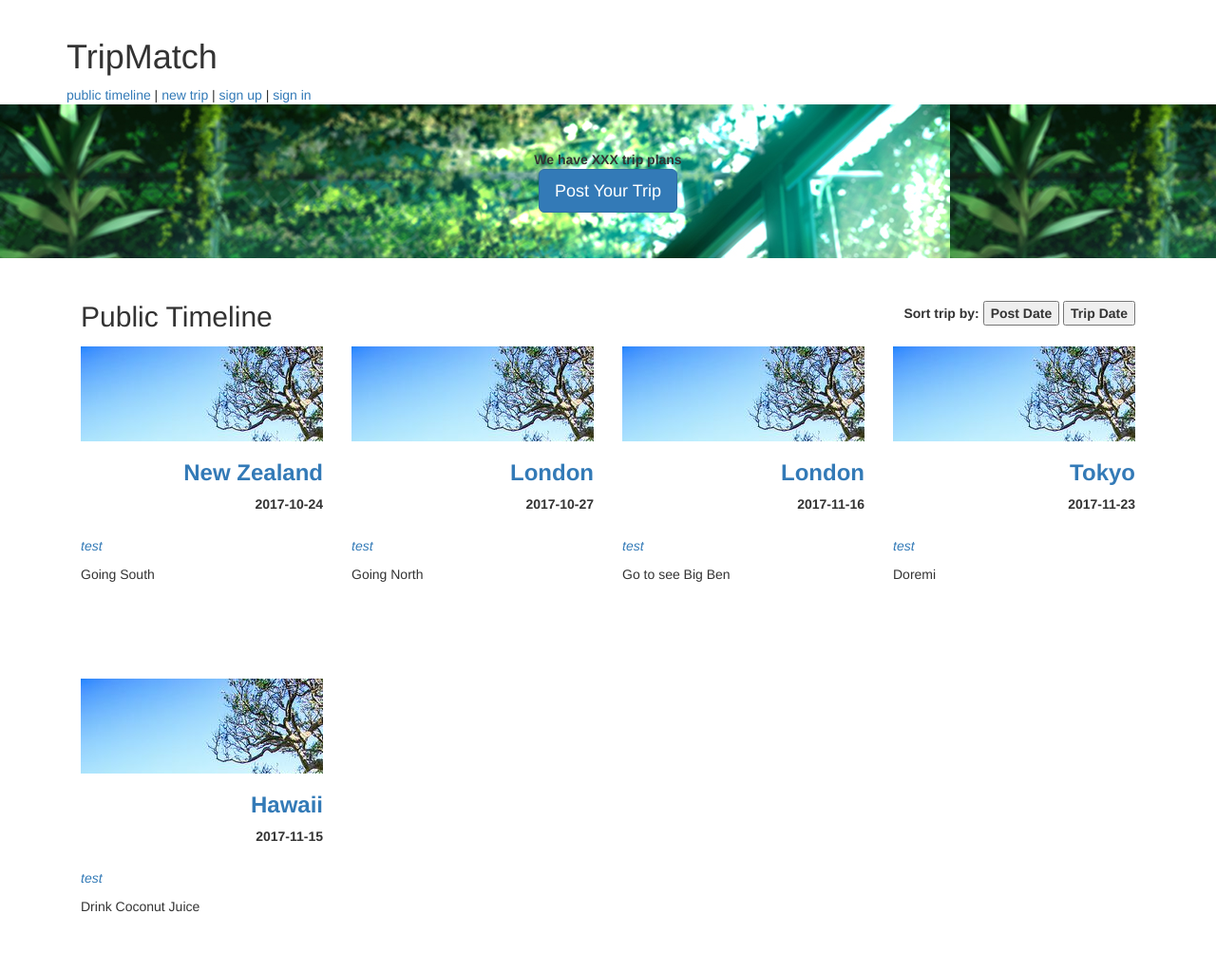
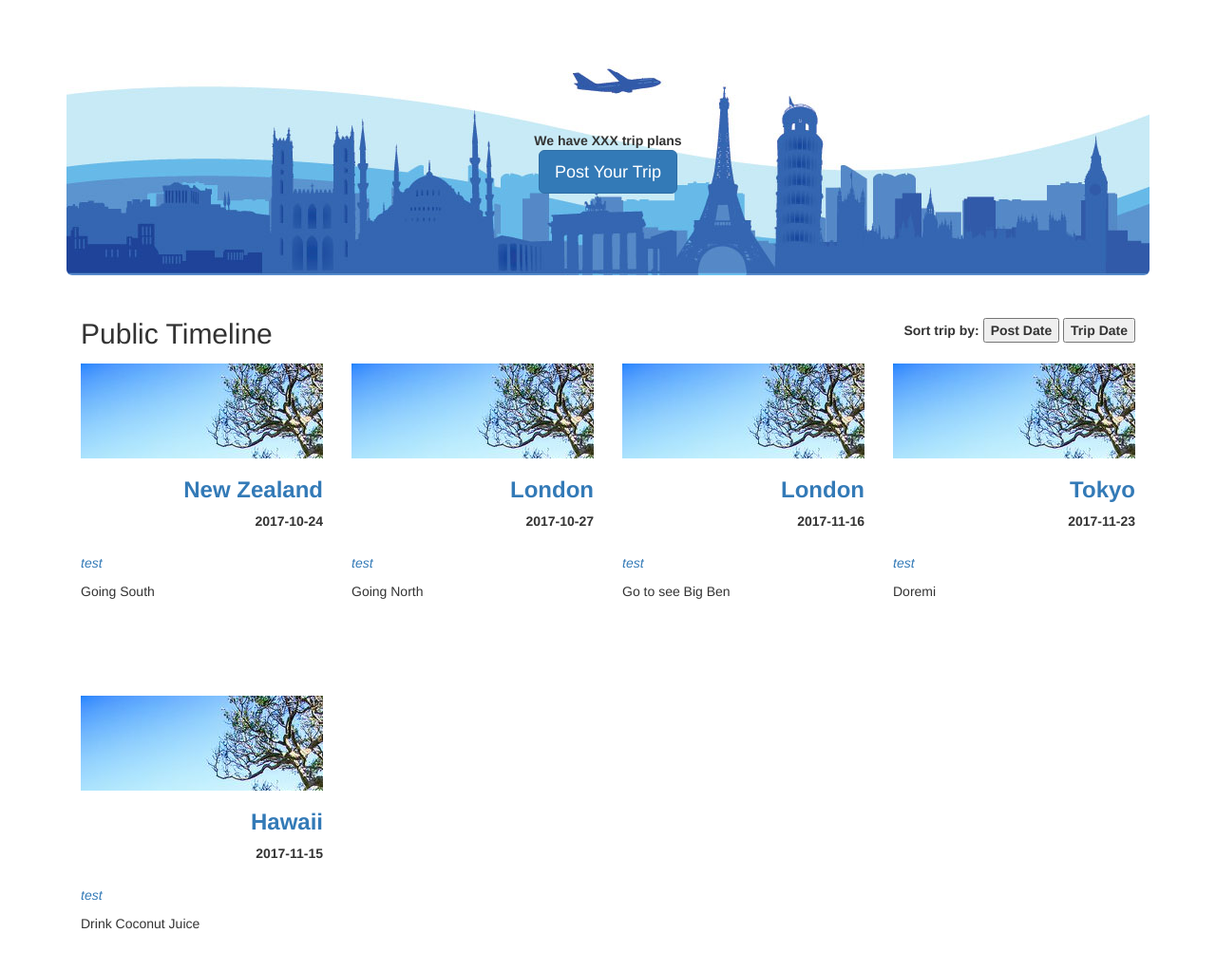
Before and after one commit to zx907/TripMatch, a Flask app: page / in a window 1280 px wide. Shown: the part 52-1074 px from the top of the page at 95% size. Run offline with Flask 2, Linux system fonts and the light colour scheme; data comes from the database, SQL or seed files in the repository; some libraries are stand-ins or nearby versions.

Commit message:
add some default img, and banner img, reposition jumbo button and remove quick link for now

```diff
--- a/memo.txt
+++ b/memo.txt
@@ -4,3 +4,8 @@ image without height and only width will keep aspect ratio
 make the login form on the navbar working
 
 ahh, now i can remove signup and signin links in the main page
+
+en...how to vertically center text and button in Jumbo part...
+hah, solved it.
+
+remove quick nav link? remove it. Wait, hide it?
--- a/tripmatch/static/style.css
+++ b/tripmatch/static/style.css
@@ -7,9 +7,14 @@
 }
 
 .jumbotron {
-    background-image: url('/static/Jumbo.jpg');
+    background-image: url('/static/banner/banner.jpg');
     width: 100%;
-    height: inherit;
+    height: 270px;
+}
+
+.jumbo-text {
+    position: relative;
+    top: 40%;
 }
 
 .destionation-card {
--- a/tripmatch/templates/layout.html
+++ b/tripmatch/templates/layout.html
@@ -37,12 +37,12 @@
         </div>
     </nav>
 
-    <div class="container">
+    <!-- <div class="container">
 
-        <title>{% block titile %}Welcome{% endblock %} | TripMatch</title>
+        <title>{% block titile %}Welcome{% endblock %} | TripMatch</title> -->
 
         <!-- Quick Nav -->
-        <div>
+        <!-- <div>
             <h1>TripMatch</h1>
 
             <div class="navigation">
@@ -52,15 +52,9 @@
                 <a href="{{ url_for('login') }}">sign in</a>
             </div>
         </div>
-    </div>
+    </div> -->
 
-    <!-- Jumbotron -->
-    <div class="jumbotron">
-        <div class="container text-center" >
-            <div class="total"><b>We have XXX trip plans</b></div>
-            <a href="{{url_for('new_trip')}}" class="btn btn-lg btn-primary">Post Your Trip</a>
-        </div>
-    </div>
+
 
 
     <div class="notification">
--- a/tripmatch/templates/timeline.html
+++ b/tripmatch/templates/timeline.html
@@ -1,4 +1,13 @@
 {% extends "layout.html" %} {% block title %}Public Timeline{% endblock %} {% block body %}
+
+<!-- Jumbotron -->
+<div class="jumbotron">
+    <div class="container text-center jumbo-text">
+        <div class="total"><b>We have XXX trip plans</b></div>
+        <a href="{{url_for('new_trip')}}" class="btn btn-lg btn-primary">Post Your Trip</a>
+    </div>
+</div>
+
 <div style="padding:15px">
     <h2 style="display:inline">{{ self.title() }}</h2>
     <span class="sort-card pull-right">
```
Also changed, not shown: tripmatch/static/banner/Jumbo.jpg (renamed from tripmatch/static/Jumbo.jpg), tripmatch/static/banner/banner.jpg (added), tripmatch/static/dest_img/america.jpg (added), tripmatch/static/dest_img/austrilia.jpg (added), tripmatch/static/dest_img/default_card_img.jpg (added), tripmatch/static/dest_img/egypt.jpg (added), tripmatch/static/dest_img/england.jpg (added), tripmatch/static/dest_img/france.jpg (added), tripmatch/static/dest_img/germany.jpg (added), tripmatch/static/dest_img/italy.jpg (added), tripmatch/static/dest_img/japan.jpg (added), tripmatch/static/dest_img/netherland.jpg (added), tripmatch/static/dest_img/new zealand.jpg (added), tripmatch/static/dest_img/russia.jpg (added), 1 more files.
